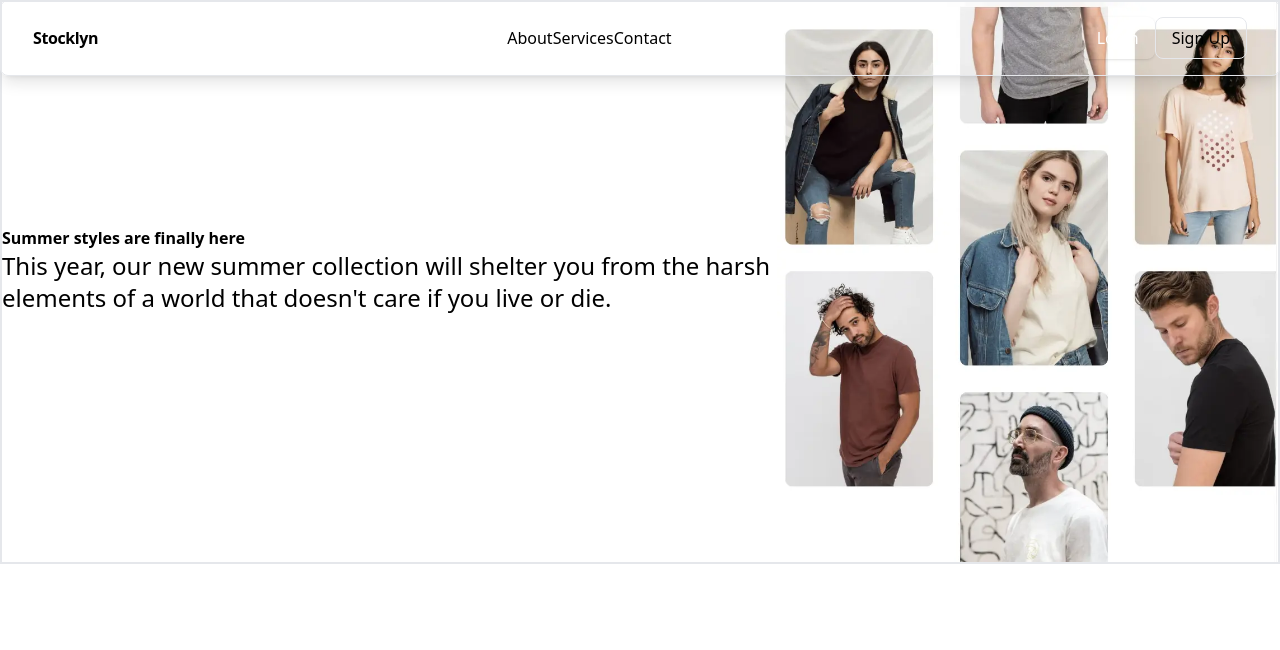
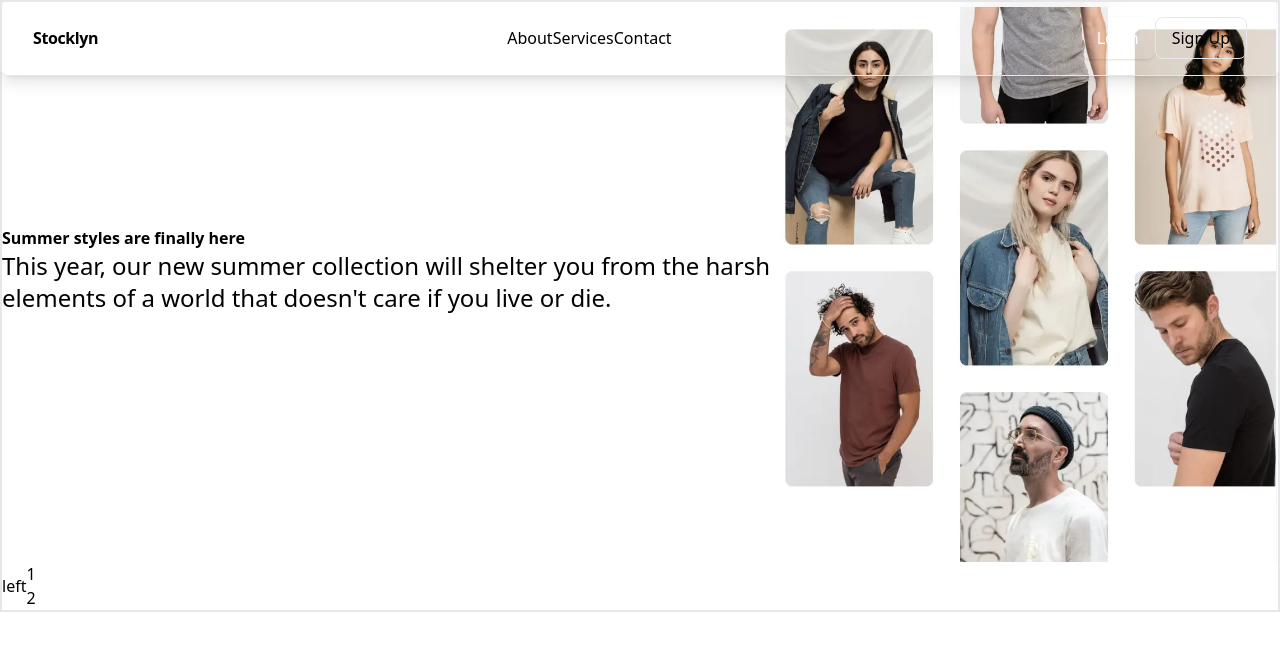
Before and after one commit to pranavsuriya-sr/stocklyn, a React (Vite) app in the folder apps/frontend/: page / in a window 1280 px wide. Shown: the top 650 px of the page. Built offline with nearby package versions, Linux system fonts and the light colour scheme; no server answers.

Commit message:
add ShopByCategory section to LandingPage and adjust HeroSection layout

```diff
--- a/apps/frontend/src/pages/landing/landing-page.tsx
+++ b/apps/frontend/src/pages/landing/landing-page.tsx
@@ -1,6 +1,12 @@
 import HeroSection from "./sections/hero-section";
+import ShopByCategory from "./sections/shop-by-category";
 
 const LandingPage = () => {
-  return <HeroSection />;
+  return (
+    <div className="w-[90%] mx-auto border-2">
+      <HeroSection />
+      <ShopByCategory />
+    </div>
+  );
 };
 export default LandingPage;
--- a/apps/frontend/src/pages/landing/sections/hero-section.tsx
+++ b/apps/frontend/src/pages/landing/sections/hero-section.tsx
@@ -2,8 +2,7 @@ import collage from "../../../assets/landingPageCollage.webp";
 
 const HeroSection = () => {
   return (
-    <div>
-      <div className="flex w-[90%] mx-auto border-2">
+    <div className="flex">
       <div className="w-1/2  h-screen pt-28 flex flex-col justify-center px-10">
         <span className="text-6xl font-semibold font-mono">
           {" "}
@@ -19,9 +18,8 @@ const HeroSection = () => {
           </button>
         </span>
       </div>
-        <div className="w-1/2 h-1/2 pt-28">
+      <div className="w-1/2 h-1/2 pt-28 px-10">
         <img src={collage}></img>
-        </div>
       </div>
     </div>
   );
--- /dev/null
+++ b/apps/frontend/src/pages/landing/sections/shop-by-category.tsx
@@ -0,0 +1,15 @@
+const ShopByCategory = () => {
+  return (
+    <div className="flex">
+      <div className="flex flex-col h-screen w-1/2 justify-center">
+        <div>left</div>
+      </div>
+      <div className="flex flex-col justify-center items-center">
+        <div>1</div>
+        <div>2</div>
+      </div>
+    </div>
+  );
+};
+
+export default ShopByCategory;
```
Lines whose indentation alone changed are shown as unchanged.
